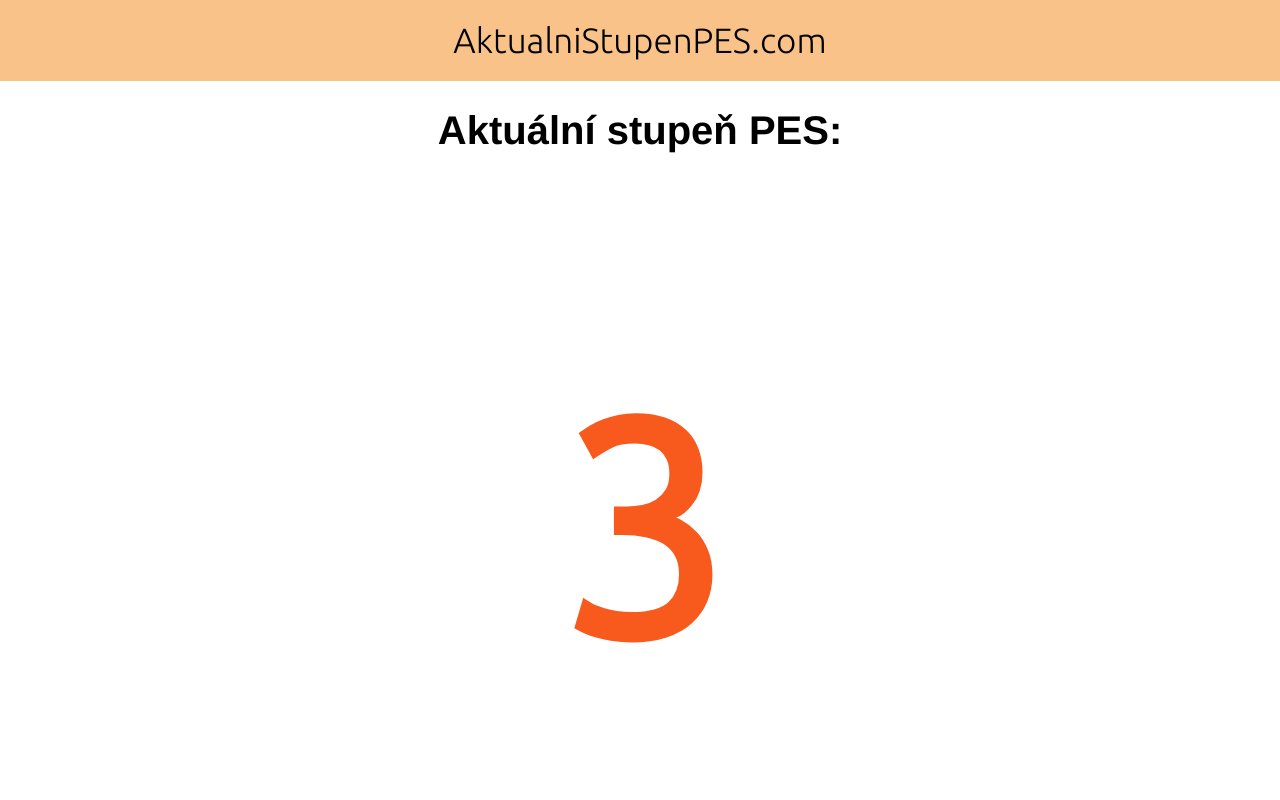
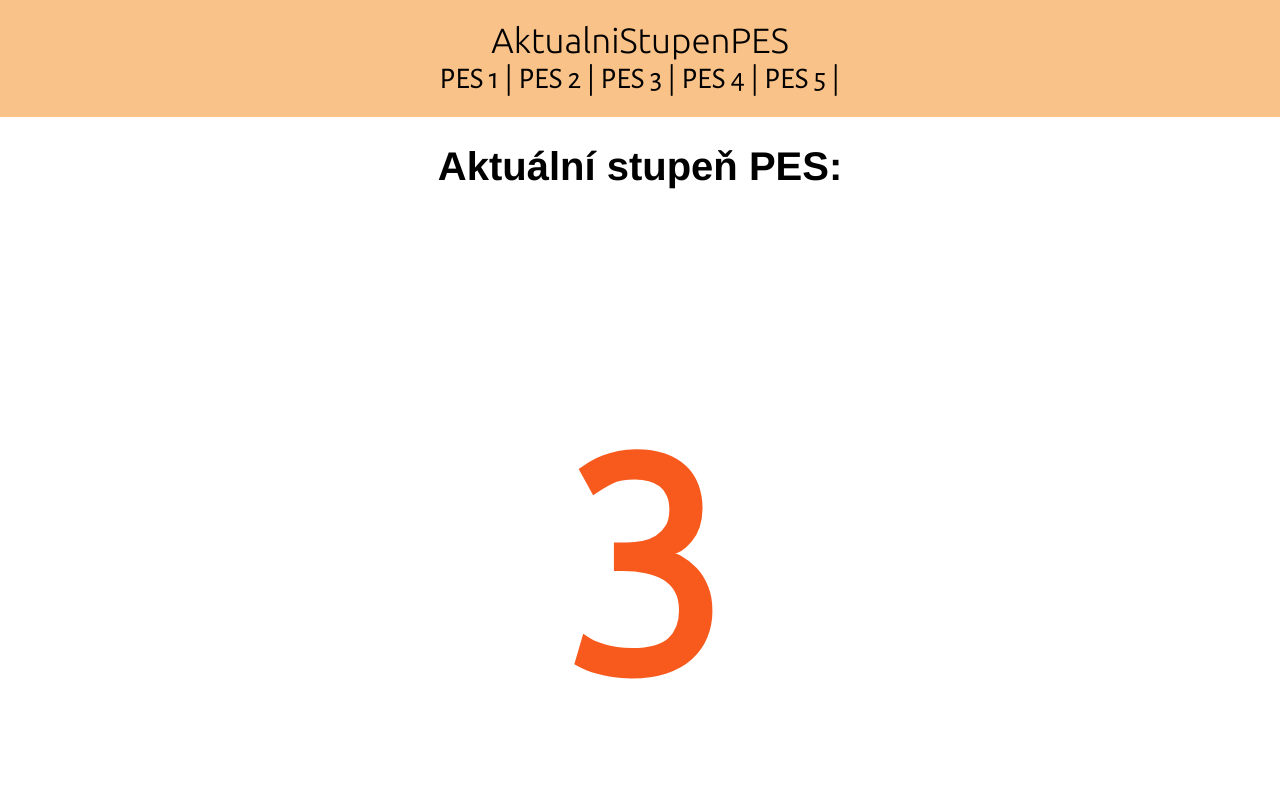
Before and after one commit to steveruu/steveruu.github.io, a website: page index.html in a window 1280 px wide. Shown: the top 800 px of the page. Drawn offline with nearby package versions, Linux system fonts and the light colour scheme.

Commit message:
bruh spěchal jsem a nahrál špatnej soubor

```diff
--- a/index.html
+++ b/index.html
@@ -6,9 +6,10 @@
 
   <script>
     var stupen = 3; // literally to, co řídí celou stránku :DDDDDD
+    var cisloidkkcemualejetam = "41–60";
   </script>
 
-  <title>AktualniStupenPES.com</title>
+  <title>AktualniStupenPES</title>
 
   <link rel="stylesheet" href="css/main.css?v=1.0">
   <link rel="preconnect" href="https://fonts.gstatic.com">
@@ -30,8 +31,15 @@
 <body>
 <header class="center inside-header" id="myHeader">
   <span class="center tricetpet ubuntu inside-header fixed">
-  AktualniStupenPES.com
+    <a href="index.html">AktualniStupenPES</a>
   </span>
+<br>
+  <span class="center tricet alegreya">
+    <a href="opatreni1.html">PES 1 |</a>
+    <a href="opatreni2.html">PES 2 |</a>
+    <a href="opatreni3.html">PES 3 |</a>
+    <a href="opatreni4.html">PES 4 |</a>
+    <a href="opatreni5.html">PES 5 |</a>
  </span>
 </header>
 <!--<h1 class="russoone center forty">TOTO JE BETA VERZE PŘIPRAVOVANÉ STRÁNKY!</h1>-->
@@ -40,6 +48,7 @@
     <span id="output" class="var">
       <script>
         document.write(stupen);
+
         if (stupen === 1) {
           document.documentElement.style
           .setProperty('--pescolor', '#00CD61');}
@@ -64,6 +73,17 @@
             .setProperty('--pescolor', '#00CD61');
         }
 
+      </script>
+    </span>
+  </h1>
+  <h1 class="ubuntu pesNumber center darkorange">
+    <span class="var">
+      <script>
+        if (stupen === 1) { document.write("0–20"); }
+        if (stupen === 2) { document.write("21–40"); }
+        if (stupen === 3) { document.write("41–60"); }
+        if (stupen === 4) { document.write("61–75"); }
+        if (stupen === 5) { document.write("76-100"); }
       </script>
     </span>
   </h1>
@@ -191,7 +211,6 @@
 <br>
 <span class="center merriweather">
   <div>Štěpán Prchal, 2020©</div>
-  <div>
 </span>
 <br><br><br><br>
 </body>
```
